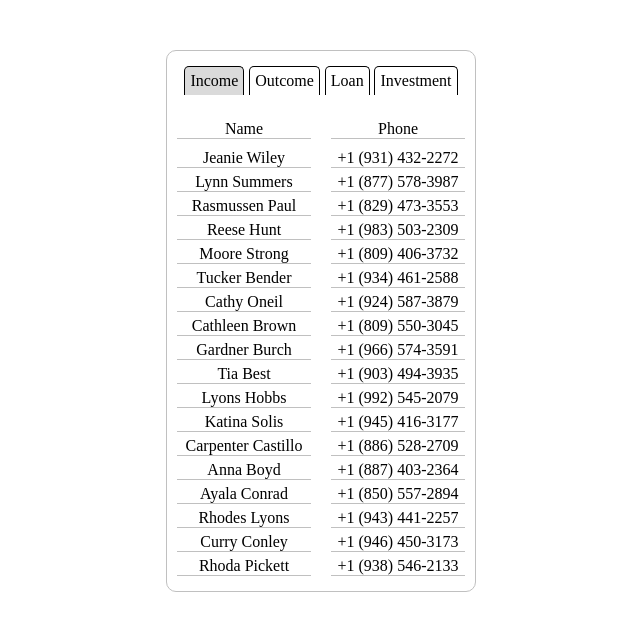
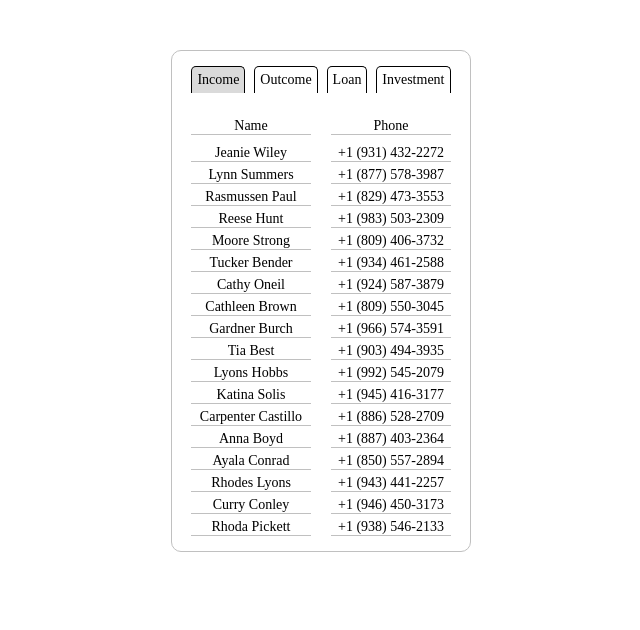
Before and after one commit to Maredin/navigator, a plain HTML site: page index.html in a window 1280 px wide. Shown: the whole page, without its empty margins (319-959 px from the left). Drawn offline with Linux system fonts and the light colour scheme.

Commit message:
Update main.css

```diff
--- a/css/main.css
+++ b/css/main.css
@@ -1,9 +1,10 @@
 * {
     user-select: none;
     box-sizing: border-box;
+    font-size: 14px;
 }
 .box {
-    width: 310px;
+    width: 300px;
     border: 1px solid silver;
     border-radius: 10px;
     margin: 0 auto;
@@ -26,7 +27,7 @@
     justify-content: center;
 }
 .box__column {
-    width: 155px;
+    width: 140px;
     text-align: center;
     padding: 10px;
 }
```
